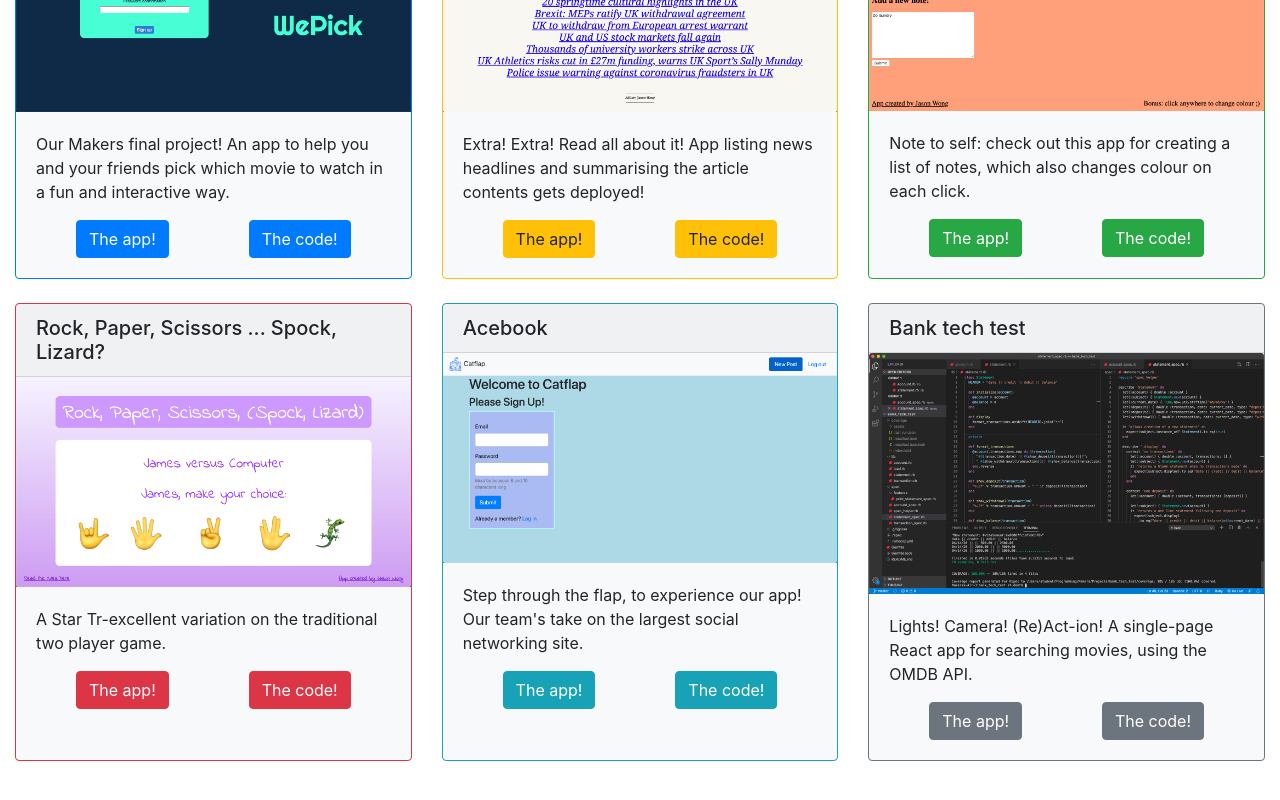
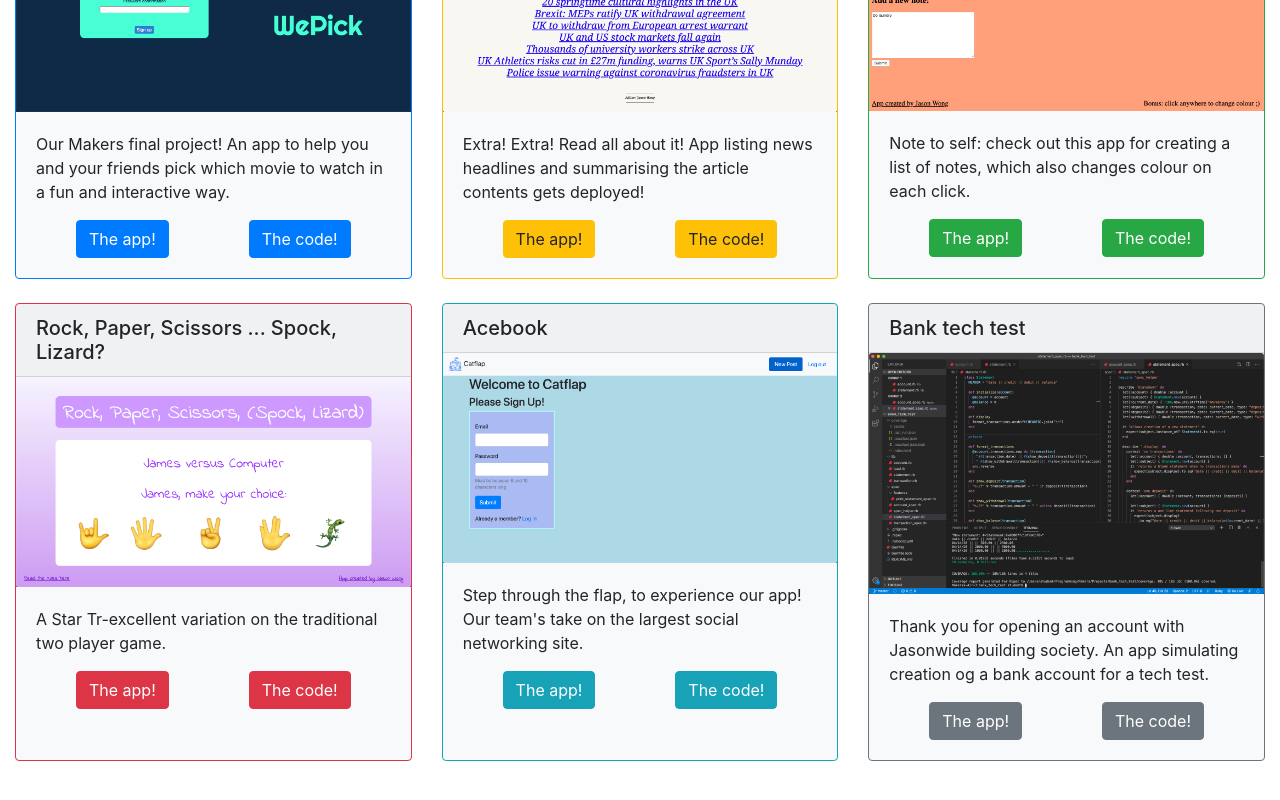
Before and after one commit to jasylwong/my_website, a React (Create React App) app: page /projects in a window 1280 px wide. Shown: the part 320-1120 px from the top of the page. Built offline with nearby package versions, Linux system fonts and the light colour scheme.

Commit message:
add bank tech test description

```diff
--- a/src/components/projects.js
+++ b/src/components/projects.js
@@ -52,7 +52,7 @@ function Projects() {
 
         <Project title={"Bank tech test"} image={bank_tech_test} border={'secondary'} bg={'light'}
           href_app={'#'} href_code={'https://github.com/jasylwong/bank_tech_test'}
-          text={'Lights! Camera! (Re)Act-ion! A single-page React app for searching movies, using the OMDB API.'}
+          text={'Thank you for opening an account with Jasonwide building society. An app simulating creation og a bank account for a tech test.'}
         />
       </CardDeck>
       <br></br>
```
